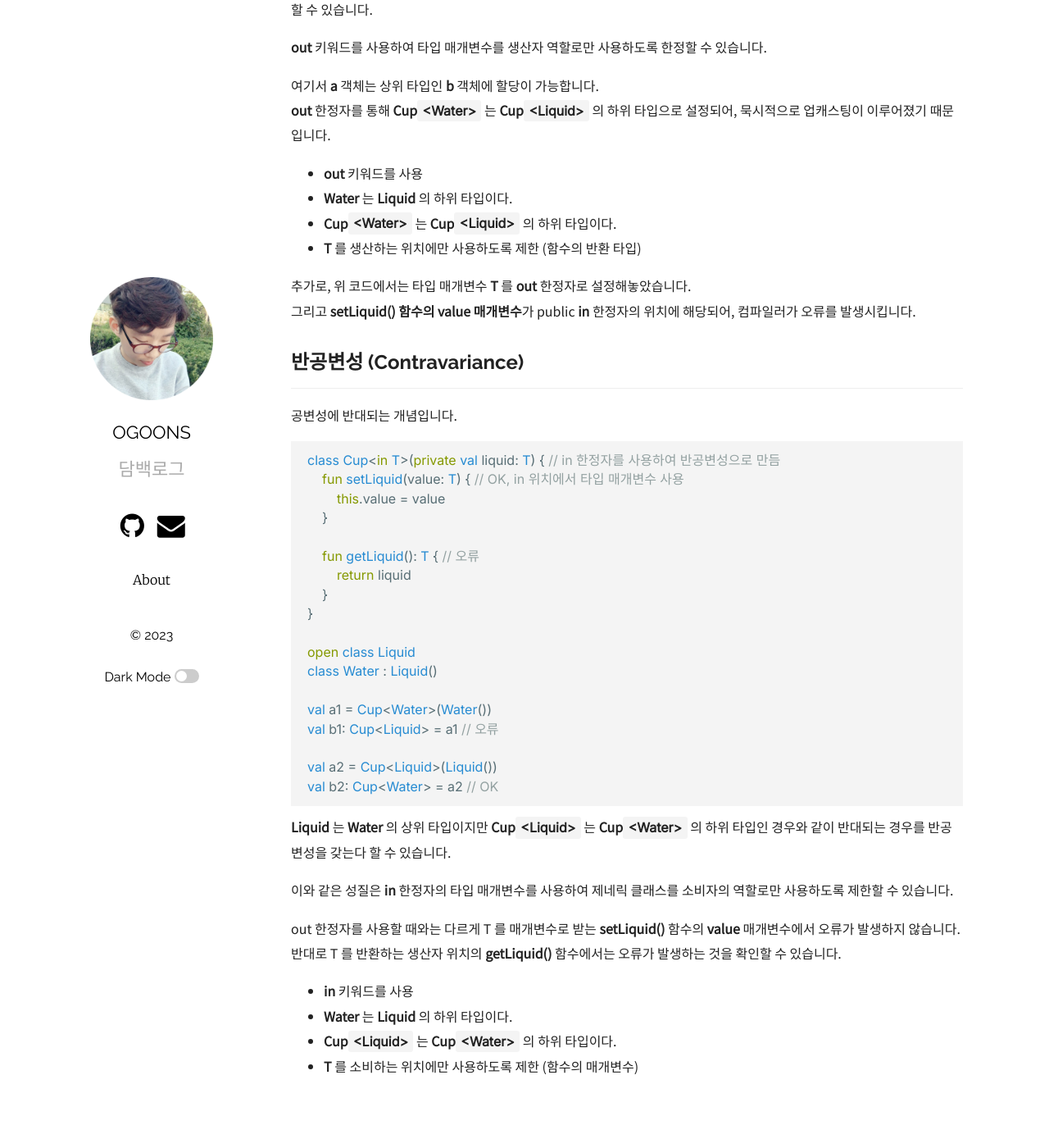
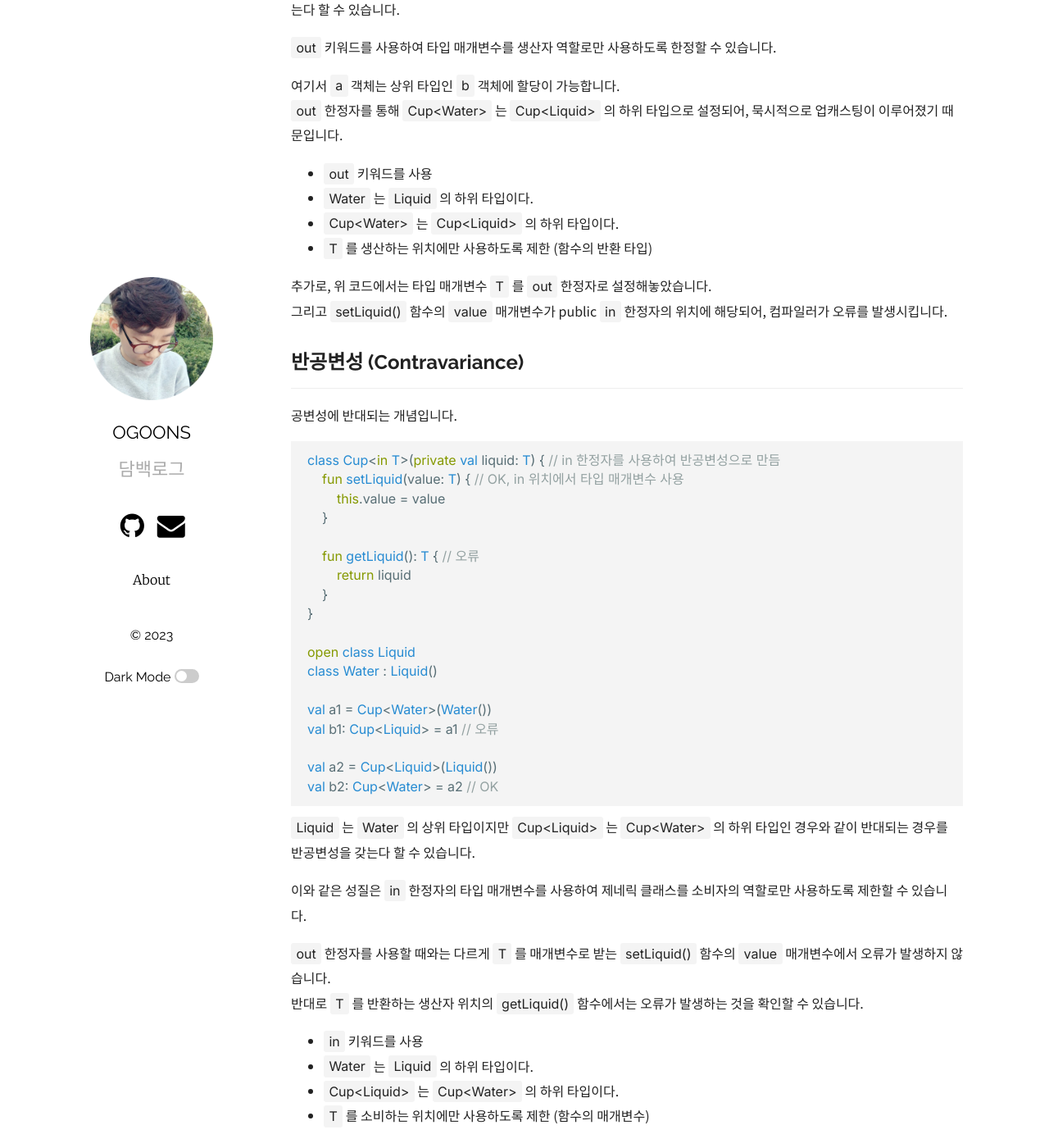
Before and after one commit to ogoons/ogoons.github.io, a Jekyll site: the page built from _posts/2023-09-05-kotlin-generic-part-2.md, in a window 1280 px wide and 1400 px high, scrolled down 1706 px. Shown: the whole window at 82% size. Built offline with Jekyll 4.4.1, drawn with Linux system fonts in a browser that asks for light colours; comment, search, counter and statistics services are not loaded; before the commit the page ends 3066 px from its top, so only the background shows below that; some of the changed text lies outside the part shown.

```diff
--- a/_posts/2023-09-05-kotlin-generic-part-2.md
+++ b/_posts/2023-09-05-kotlin-generic-part-2.md
@@ -15,7 +15,7 @@ List<Any>
 List<String>
 ~~~
 
-여기서 List 는 기저타입, Any 와 String 은 타입 아규먼트가 됩니다.
+여기서 `List` 는 기저타입, `Any` 와 `String` 은 타입 아규먼트가 됩니다.
 코틀린은 이 두 개의 타입에 대한 관계를 설정할 수 있는 강력한 제네릭 기능을 제공합니다.
 
 관련 용어로는 **공변성, 반공변성, 무공변성**이 있습니다.
@@ -41,11 +41,11 @@ val b2: Cup<Water> = a2 // 오류
 ~~~
 
 무공변성은 두 클래스간에 아무런 관계가 설정되지 않은 성질을 말합니다.
-위 코드와 같이 **Cup`<Water>`** 와 **Cup`<Liquid>`** 는 상하위 관계가 존재하지 않으므로, 서로에게 할당하는 코드에서 타입 불일치 오류가 발생합니다.
+위 코드와 같이 `Cup<Water>` 와 `Cup<Liquid>` 는 상하위 관계가 존재하지 않으므로, 서로에게 할당하는 코드에서 타입 불일치 오류가 발생합니다.
 
 - 별도의 키워드 지정 없음
-- **Cup`<Water>`** 와 **Cup`<Liquid>`** 는 아무런 관계가 없다.
-- **T** 를 생산자 위치 또는 소비자 위치 모두에서 사용 가능
+- `Cup<Water>` 와 `Cup<Liquid>` 는 아무런 관계가 없다.
+- `T` 를 생산자 위치 또는 소비자 위치 모두에서 사용 가능
 
 ## 공변성 (Covariance)
 
@@ -66,20 +66,20 @@ val a = Cup<Water>(Water())
 val b: Cup<Liquid> = a // OK
 ~~~
 
-**Water** 가 **Liquid**의 하위 타입이고, 마찬가지로 **Cup`<Water>`** 가 **Cup`<Liquid>`** 의 하위 타입인 경우에는 **공변성**을 갖는다 할 수 있습니다.
+`Water` 가 `Liquid`의 하위 타입이고, 마찬가지로 `Cup<Water>` 가 `Cup<Liquid>` 의 하위 타입인 경우에는 **공변성**을 갖는다 할 수 있습니다.
 
-**out** 키워드를 사용하여 타입 매개변수를 생산자 역할로만 사용하도록 한정할 수 있습니다.
+`out` 키워드를 사용하여 타입 매개변수를 생산자 역할로만 사용하도록 한정할 수 있습니다.
 
-여기서 **a** 객체는 상위 타입인 **b** 객체에 할당이 가능합니다.
-**out** 한정자를 통해 **Cup`<Water>`** 는 **Cup`<Liquid>`** 의 하위 타입으로 설정되어, 묵시적으로 업캐스팅이 이루어졌기 때문입니다.
+여기서 `a` 객체는 상위 타입인 `b` 객체에 할당이 가능합니다.
+`out` 한정자를 통해 `Cup<Water>` 는 `Cup<Liquid>` 의 하위 타입으로 설정되어, 묵시적으로 업캐스팅이 이루어졌기 때문입니다.
 
-- **out** 키워드를 사용
-- **Water** 는 **Liquid** 의 하위 타입이다.
-- **Cup`<Water>`** 는 **Cup`<Liquid>`** 의 하위 타입이다.
-- **T** 를 생산하는 위치에만 사용하도록 제한 (함수의 반환 타입)
+- `out` 키워드를 사용
+- `Water` 는 `Liquid` 의 하위 타입이다.
+- `Cup<Water>` 는 `Cup<Liquid>` 의 하위 타입이다.
+- `T` 를 생산하는 위치에만 사용하도록 제한 (함수의 반환 타입)
 
-추가로, 위 코드에서는 타입 매개변수 **T** 를 **out** 한정자로 설정해놓았습니다.
-그리고 **setLiquid() 함수의 value 매개변수**가 public **in** 한정자의 위치에 해당되어, 컴파일러가 오류를 발생시킵니다.
+추가로, 위 코드에서는 타입 매개변수 `T` 를 `out` 한정자로 설정해놓았습니다.
+그리고 `setLiquid()` 함수의 `value` 매개변수가 public `in` 한정자의 위치에 해당되어, 컴파일러가 오류를 발생시킵니다.
 
 ## 반공변성 (Contravariance)
 
@@ -106,14 +106,14 @@ val a2 = Cup<Liquid>(Liquid())
 val b2: Cup<Water> = a2 // OK
 ~~~
 
-**Liquid** 는 **Water** 의 상위 타입이지만 **Cup`<Liquid>`** 는 **Cup`<Water>`** 의 하위 타입인 경우와 같이 반대되는 경우를 반공변성을 갖는다 할 수 있습니다.
+`Liquid` 는 `Water` 의 상위 타입이지만 `Cup<Liquid>` 는 `Cup<Water>` 의 하위 타입인 경우와 같이 반대되는 경우를 반공변성을 갖는다 할 수 있습니다.
 
-이와 같은 성질은 **in** 한정자의 타입 매개변수를 사용하여 제네릭 클래스를 소비자의 역할로만 사용하도록 제한할 수 있습니다.
+이와 같은 성질은 `in` 한정자의 타입 매개변수를 사용하여 제네릭 클래스를 소비자의 역할로만 사용하도록 제한할 수 있습니다.
 
-out 한정자를 사용할 때와는 다르게 T 를 매개변수로 받는 **setLiquid()** 함수의 **value** 매개변수에서 오류가 발생하지 않습니다.
-반대로 T 를 반환하는 생산자 위치의 **getLiquid()** 함수에서는 오류가 발생하는 것을 확인할 수 있습니다.
+`out` 한정자를 사용할 때와는 다르게 `T` 를 매개변수로 받는 `setLiquid()` 함수의 `value` 매개변수에서 오류가 발생하지 않습니다.
+반대로 `T` 를 반환하는 생산자 위치의 `getLiquid()` 함수에서는 오류가 발생하는 것을 확인할 수 있습니다.
 
-- **in** 키워드를 사용
-- **Water** 는 **Liquid** 의 하위 타입이다.
-- **Cup`<Liquid>`** 는 **Cup`<Water>`** 의 하위 타입이다.
-- **T** 를 소비하는 위치에만 사용하도록 제한 (함수의 매개변수)
+- `in` 키워드를 사용
+- `Water` 는 `Liquid` 의 하위 타입이다.
+- `Cup<Liquid>` 는 `Cup<Water>` 의 하위 타입이다.
+- `T` 를 소비하는 위치에만 사용하도록 제한 (함수의 매개변수)
```
